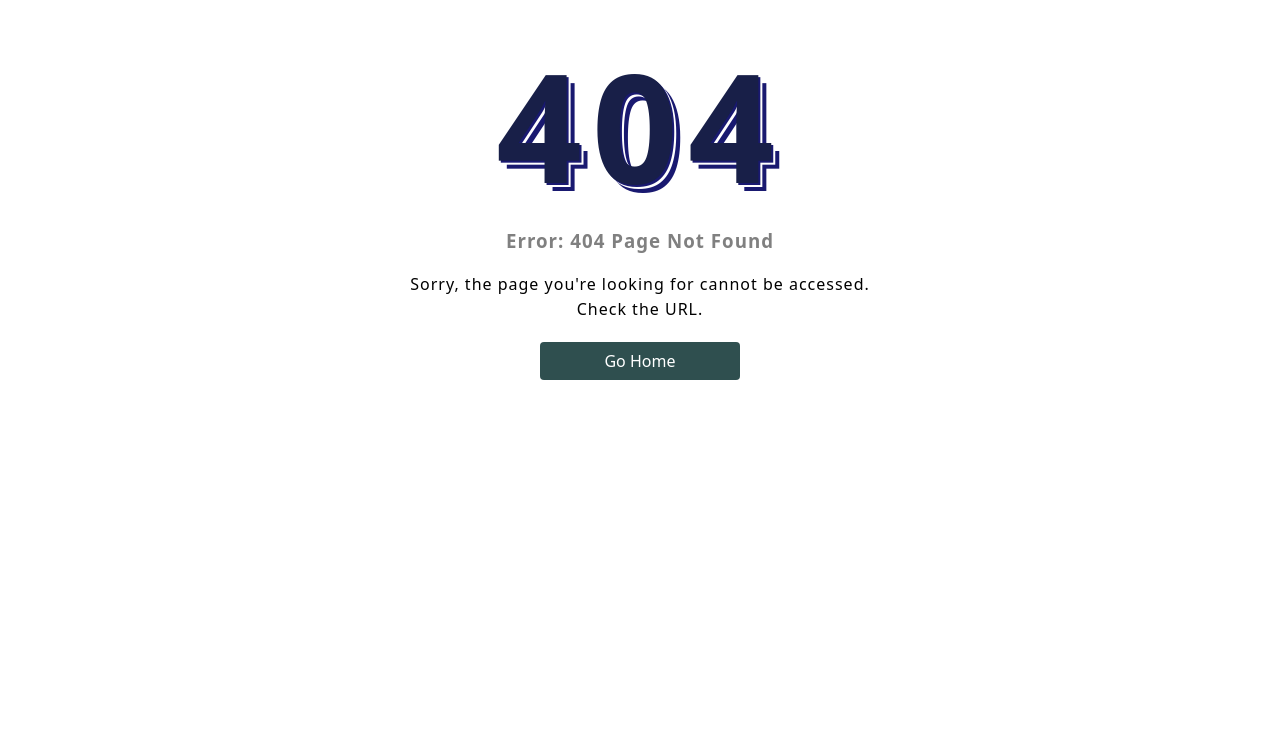
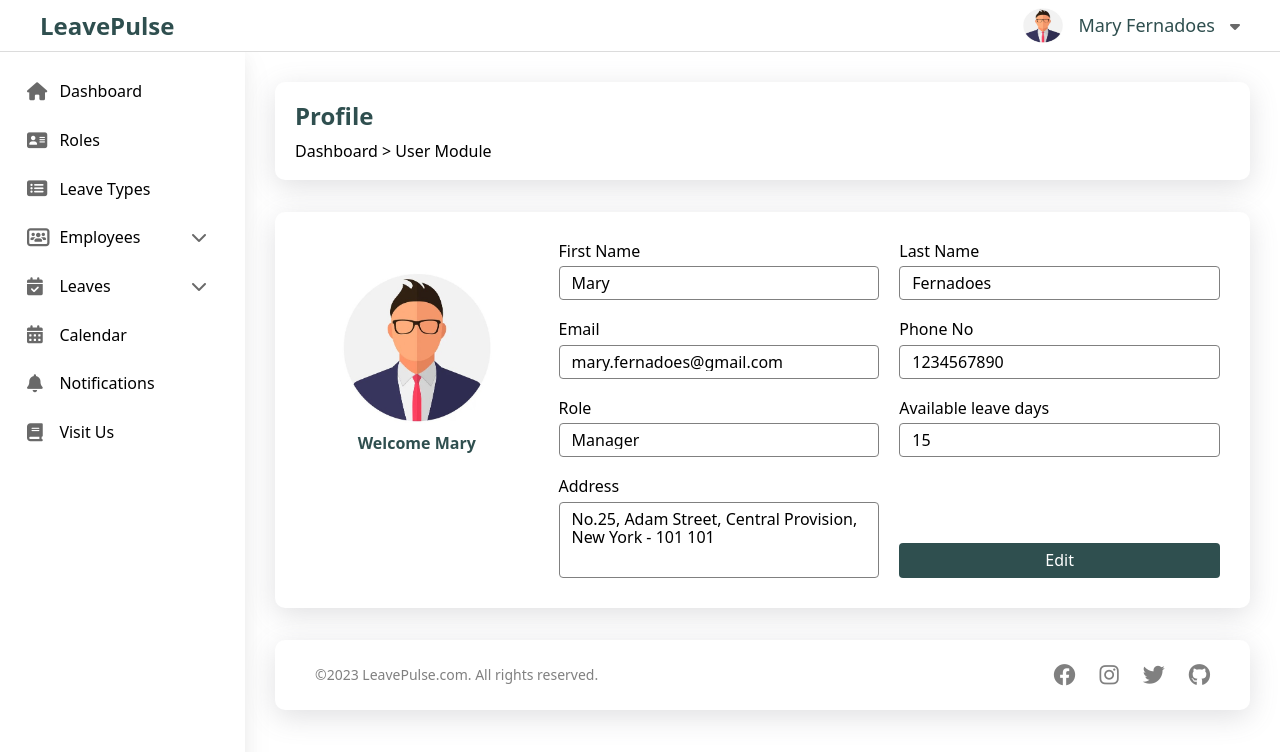
Before and after one commit to DhanushS212003/LeavePulse, a React (Vite) app: page /profile in a window 1280 px wide. Before the commit this address had no page. Shown: the top 752 px of the page. Built offline with nearby package versions, Linux system fonts and the light colour scheme.

Commit message:
added Profile component

```diff
--- /dev/null
+++ b/src/profile/Profile.jsx
@@ -0,0 +1,56 @@
+import "./profile.css";
+import BreadCrumb from "../breadcrumb/Breadcrumb";
+import profile_logo from "../assets/img/profile.jpg";
+
+const Profile = () => {
+  return (
+    <>
+      <BreadCrumb title="Profile" path="Dashboard > User Module" />
+
+      <div className="profile_section">
+        <div className="profile_container">
+          <img src={profile_logo} className="profile_img" />
+          <p style={{ color: "darkslategray", fontWeight: "600" }}>
+            Welcome Mary
+          </p>
+        </div>
+
+        <div className="profile_info_container">
+          <div className="fields_container">
+            <div className="field_container">
+              <label> First Name </label>
+              <input type="text" defaultValue="Mary" />
+            </div>
+            <div className="field_container">
+              <label> Last Name </label>
+              <input type="text" defaultValue="Fernadoes" />
+            </div>
+            <div className="field_container">
+              <label> Email </label>
+              <input type="text" defaultValue="mary.fernadoes@gmail.com" />
+            </div>
+            <div className="field_container">
+              <label> Phone No </label>
+              <input type="text" defaultValue="1234567890" />
+            </div>
+            <div className="field_container">
+              <label> Role </label>
+              <input type="text" defaultValue="Manager" />
+            </div>
+            <div className="field_container">
+              <label> Available leave days </label>
+              <input type="text" defaultValue="15" />
+            </div>
+            <div className="field_container">
+              <label> Address </label>
+              <textarea defaultValue="No.25, Adam Street, Central Provision, New York - 101 101" />
+            </div>
+            <button className="submit_btn"> Edit </button>
+          </div>
+        </div>
+      </div>
+    </>
+  );
+};
+
+export default Profile;
--- /dev/null
+++ b/src/profile/profile.css
@@ -0,0 +1,68 @@
+.profile_section {
+  display: flex;
+  justify-content: space-between;
+  background-color: white;
+  border-radius: 10px;
+  box-shadow: rgba(100, 100, 111, 0.2) 0px 7px 29px 0px;
+  padding: 30px 30px 30px 0;
+
+  .profile_container {
+    display: flex;
+    flex-direction: column;
+    align-items: center;
+    margin-top: 30px;
+    width: 30%;
+  }
+
+  .profile_img {
+    width: 150px;
+    margin-bottom: 10px;
+  }
+
+  .profile_info_container {
+    flex-grow: 1;
+  }
+
+  .fields_container {
+    display: grid;
+    grid-template-columns: repeat(auto-fit, minmax(300px, 1fr));
+    gap: 20px;
+    align-items: end;
+  }
+
+  .field_container {
+    display: flex;
+    flex-direction: column;
+  }
+
+  input,
+  select {
+    margin-top: 6px;
+  }
+
+  textarea {
+    margin-top: 6px;
+    resize: none;
+    height: 60px;
+  }
+
+  @media (max-width: 1230px) {
+    .profile_container {
+      width: 100%;
+    }
+  }
+
+  @media (max-width: 1100px) {
+    .fields_container {
+      grid-template-columns: repeat(auto-fit, minmax(250px, 1fr));
+    }
+  }
+}
+
+@media (max-width: 1230px) {
+  .profile_section {
+    flex-direction: column;
+    gap: 20px;
+    padding: 0 30px 30px 30px;
+  }
+}
--- a/src/routes.jsx
+++ b/src/routes.jsx
@@ -9,6 +9,7 @@ import PageNotFound from "./error/PageNotFound";
 import Employees from "./employee/Employees";
 import MyLeaves from "./leave/MyLeaves";
 import Notifications from "./notification/Notifications";
+import Profile from "./profile/Profile";
 
 export const routes = [
   {
@@ -23,6 +24,7 @@ export const routes = [
       { path: "employees", element: <Employees /> },
       { path: "my_leaves", element: <MyLeaves /> },
       { path: "notifications", element: <Notifications /> },
+      { path: "profile", element: <Profile /> },
     ],
   },
   { path: "login", element: <Login /> },
```
